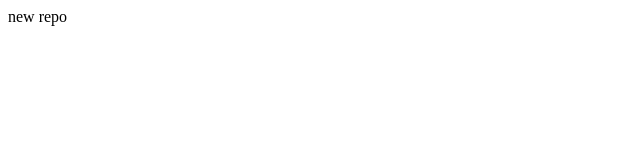
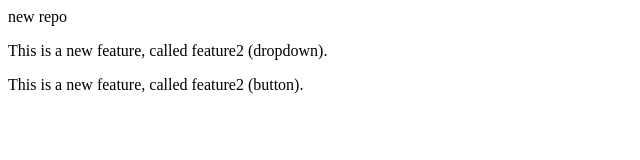
Before and after one commit to MadhuriN-369/localRepo, a plain HTML site: page index.html in a window 1280 px wide. Shown: the whole page, without its empty margins (0-640 px from the left). Drawn offline with Linux system fonts and the light colour scheme.

```diff
--- a/index.html
+++ b/index.html
@@ -1 +1,3 @@
 <p>new repo</p>
+<p>This is a new feature, called feature2 (dropdown).</p>
+<p>This is a new feature, called feature2 (button).</p>
```
